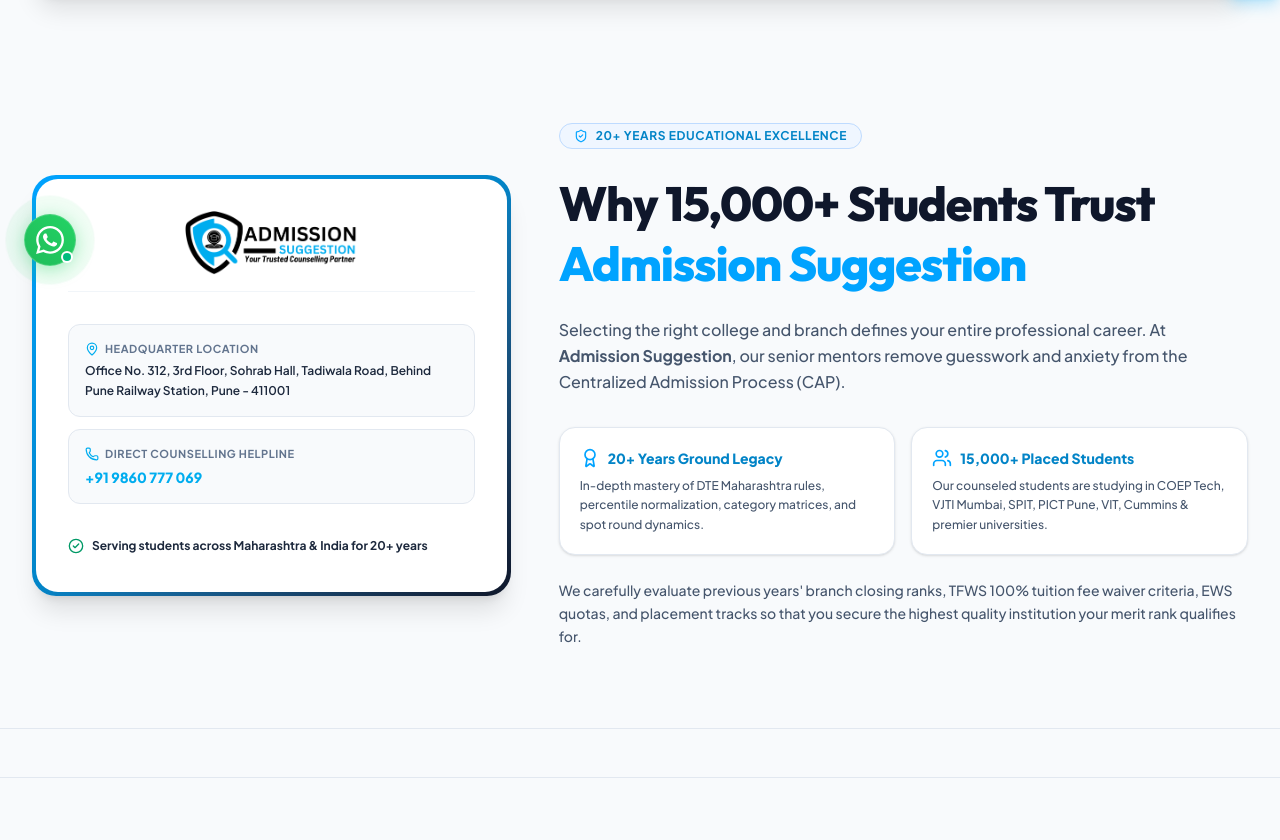
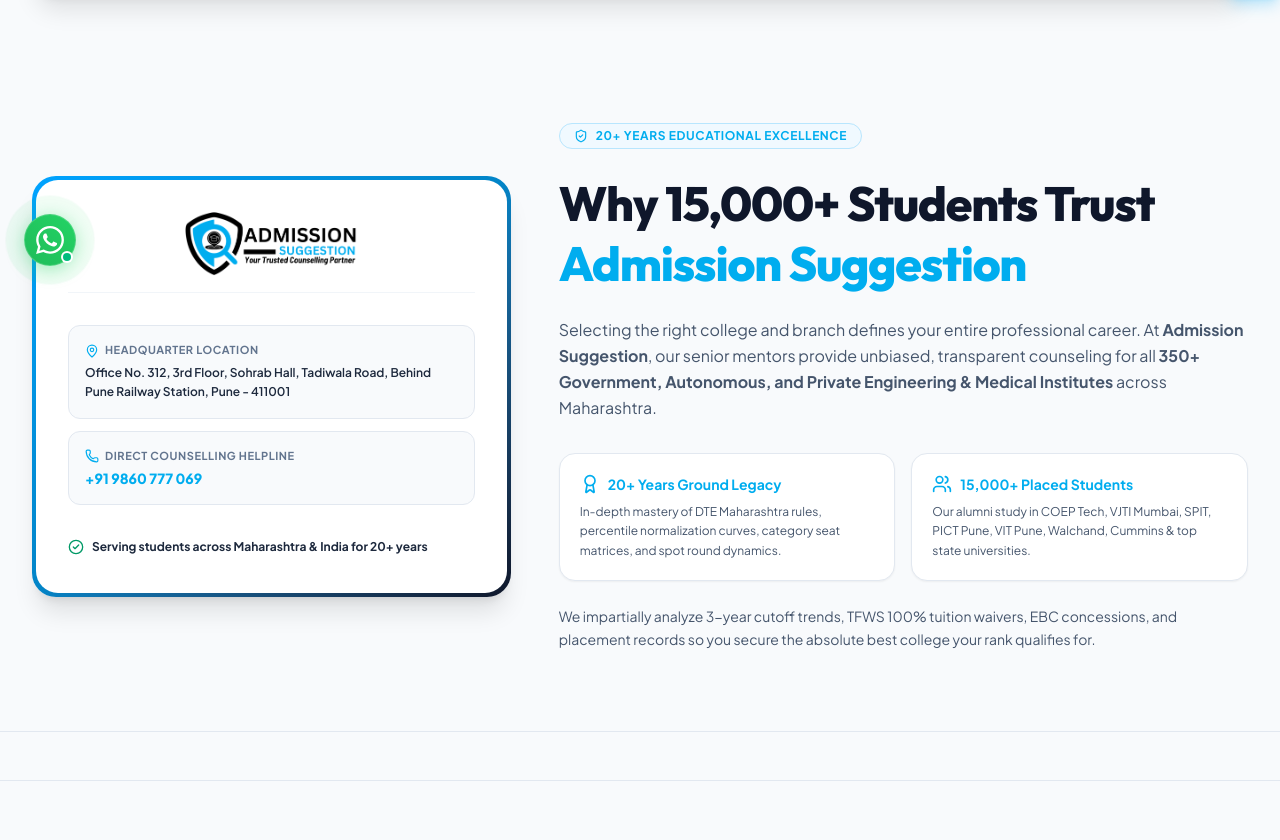
Before and after one commit to vivek-rx/AdmissionSuggestion, a React (Vite) app: page /about in a window 1280 px wide. Shown: the part 510-1350 px from the top of the page. Built offline with nearby package versions, Linux system fonts and the light colour scheme.

Commit message:
Clarify full Maharashtra DTE coverage in About section and replace associate colleges with 350+ CAP Institutes

```diff
--- a/src/components/home/AboutSection.tsx
+++ b/src/components/home/AboutSection.tsx
@@ -53,43 +53,43 @@
 
           {/* Right Column: About Content */}
           <div className="lg:col-span-7 space-y-6">
-            <div className="inline-flex items-center gap-2 px-3.5 py-1 rounded-full bg-blue-50 border border-blue-200 text-[#0284C7] text-xs font-bold uppercase tracking-wider">
-              <ShieldCheck className="w-3.5 h-3.5 text-[#00A3FF]" />
+            <div className="inline-flex items-center gap-2 px-3.5 py-1 rounded-full bg-sky-50 border border-sky-200 text-[#00ADEF] text-xs font-bold uppercase tracking-wider font-heading">
+              <ShieldCheck className="w-3.5 h-3.5 text-[#00ADEF]" />
               <span>20+ Years Educational Excellence</span>
             </div>
 
             <h2 className="text-3xl sm:text-4xl lg:text-5xl font-extrabold text-slate-900 font-heading tracking-tight leading-tight">
-              Why 15,000+ Students Trust <span className="text-[#00A3FF]">Admission Suggestion</span>
+              Why 15,000+ Students Trust <span className="text-[#00ADEF]">Admission Suggestion</span>
             </h2>
 
-            <p className="text-sm sm:text-base text-slate-600 font-medium leading-relaxed">
-              Selecting the right college and branch defines your entire professional career. At <strong>Admission Suggestion</strong>, our senior mentors remove guesswork and anxiety from the Centralized Admission Process (CAP).
+            <p className="text-sm sm:text-base text-slate-600 font-normal leading-relaxed">
+              Selecting the right college and branch defines your entire professional career. At <strong>Admission Suggestion</strong>, our senior mentors provide unbiased, transparent counseling for all <strong>350+ Government, Autonomous, and Private Engineering & Medical Institutes</strong> across Maharashtra.
             </p>
 
             <div className="grid grid-cols-1 sm:grid-cols-2 gap-4 pt-2">
-              <div className="p-5 rounded-2xl bg-white border border-slate-200 shadow-sm space-y-2">
-                <div className="flex items-center gap-2 text-[#0284C7] font-extrabold text-sm font-heading">
-                  <Award className="w-5 h-5 text-[#00A3FF]" />
+              <div className="p-5 rounded-2xl bg-white border border-slate-200 shadow-xs space-y-2">
+                <div className="flex items-center gap-2 text-[#00ADEF] font-bold text-sm font-heading">
+                  <Award className="w-5 h-5 text-[#00ADEF]" />
                   <span>20+ Years Ground Legacy</span>
                 </div>
-                <p className="text-xs text-slate-600 font-medium leading-relaxed">
-                  In-depth mastery of DTE Maharashtra rules, percentile normalization, category matrices, and spot round dynamics.
+                <p className="text-xs text-slate-600 font-normal leading-relaxed">
+                  In-depth mastery of DTE Maharashtra rules, percentile normalization curves, category seat matrices, and spot round dynamics.
                 </p>
               </div>
 
-              <div className="p-5 rounded-2xl bg-white border border-slate-200 shadow-sm space-y-2">
-                <div className="flex items-center gap-2 text-[#0284C7] font-extrabold text-sm font-heading">
-                  <Users className="w-5 h-5 text-[#00A3FF]" />
+              <div className="p-5 rounded-2xl bg-white border border-slate-200 shadow-xs space-y-2">
+                <div className="flex items-center gap-2 text-[#00ADEF] font-bold text-sm font-heading">
+                  <Users className="w-5 h-5 text-[#00ADEF]" />
                   <span>15,000+ Placed Students</span>
                 </div>
-                <p className="text-xs text-slate-600 font-medium leading-relaxed">
-                  Our counseled students are studying in COEP Tech, VJTI Mumbai, SPIT, PICT Pune, VIT, Cummins & premier universities.
+                <p className="text-xs text-slate-600 font-normal leading-relaxed">
+                  Our alumni study in COEP Tech, VJTI Mumbai, SPIT, PICT Pune, VIT Pune, Walchand, Cummins & top state universities.
                 </p>
               </div>
             </div>
 
-            <p className="text-xs sm:text-sm text-slate-600 font-medium leading-relaxed">
-              We carefully evaluate previous years' branch closing ranks, TFWS 100% tuition fee waiver criteria, EWS quotas, and placement tracks so that you secure the highest quality institution your merit rank qualifies for.
+            <p className="text-xs sm:text-sm text-slate-600 font-normal leading-relaxed">
+              We impartially analyze 3-year cutoff trends, TFWS 100% tuition waivers, EBC concessions, and placement records so you secure the absolute best college your rank qualifies for.
             </p>
           </div>
 
--- a/src/components/home/HeroSection.tsx
+++ b/src/components/home/HeroSection.tsx
@@ -58,9 +58,9 @@
     },
     {
       icon: Building2,
-      value: '100+',
-      label: 'Associate Colleges',
-      sublabel: 'Autonomous & Universities',
+      value: '350+',
+      label: 'CAP Institutes',
+      sublabel: 'Govt, Autonomous & Pvt.',
       color: 'bg-sky-50 text-[#00ADEF] border-sky-200'
     },
     {
```
